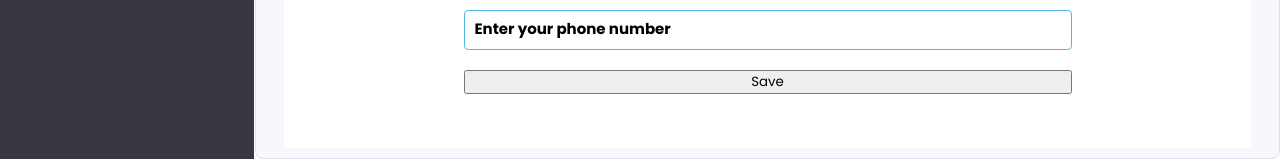
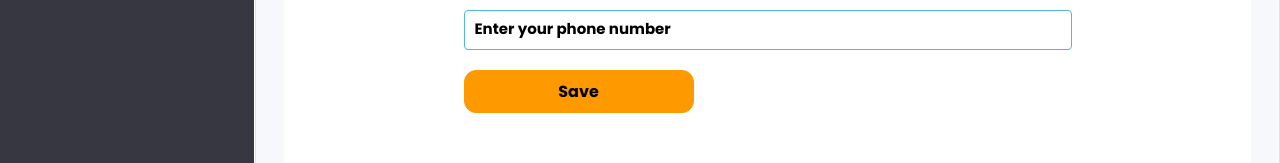
Before and after one commit to gift56/Admin-Dashboard, a React (Create React App) app: page / in a window 1280 px wide. Shown: the part 618-781 px from the top of the page. Built offline with nearby package versions, Linux system fonts and the light colour scheme.

Commit message:
done with the form

```diff
--- a/src/component/sass/styles.css
+++ b/src/component/sass/styles.css
@@ -308,4 +308,19 @@
   border: 2px solid #52b6ec;
   outline: none;
 }
+
+.editCard .editProfile .form .formControl button {
+  width: 230px;
+  padding: 8px 20px;
+  background-color: #ff9900;
+  border: 1px solid #ff9900;
+  border-radius: 12px;
+  font-size: 16px;
+  font-weight: 600;
+}
+
+.editCard .editProfile .form .formControl button:hover {
+  opacity: 0.8;
+  cursor: pointer;
+}
 /*# sourceMappingURL=styles.css.map */
--- a/src/component/sass/styles.scss
+++ b/src/component/sass/styles.scss
@@ -153,7 +153,7 @@
                     border-radius: 4px;
                     padding: 0 10px;
                     height: 40px;
-                    &::placeholder{
+                    &::placeholder {
                         color: $black;
                         font-size: 15px;
                         font-weight: 700;
@@ -163,6 +163,19 @@
                         outline: none;
                     }
                 }
+                button {
+                    width: 230px;
+                    padding: 8px 20px;
+                    background-color: $butttonBg;
+                    border: 1px solid $butttonBg;
+                    border-radius: 12px;
+                    font-size: 16px;
+                    font-weight: 600;
+                    &:hover {
+                        opacity: 0.8;
+                        cursor: pointer;
+                    }
+                }
             }
         }
     }
```
Also changed, not shown: 1 other file (tests, documents, lock files or other folders).
